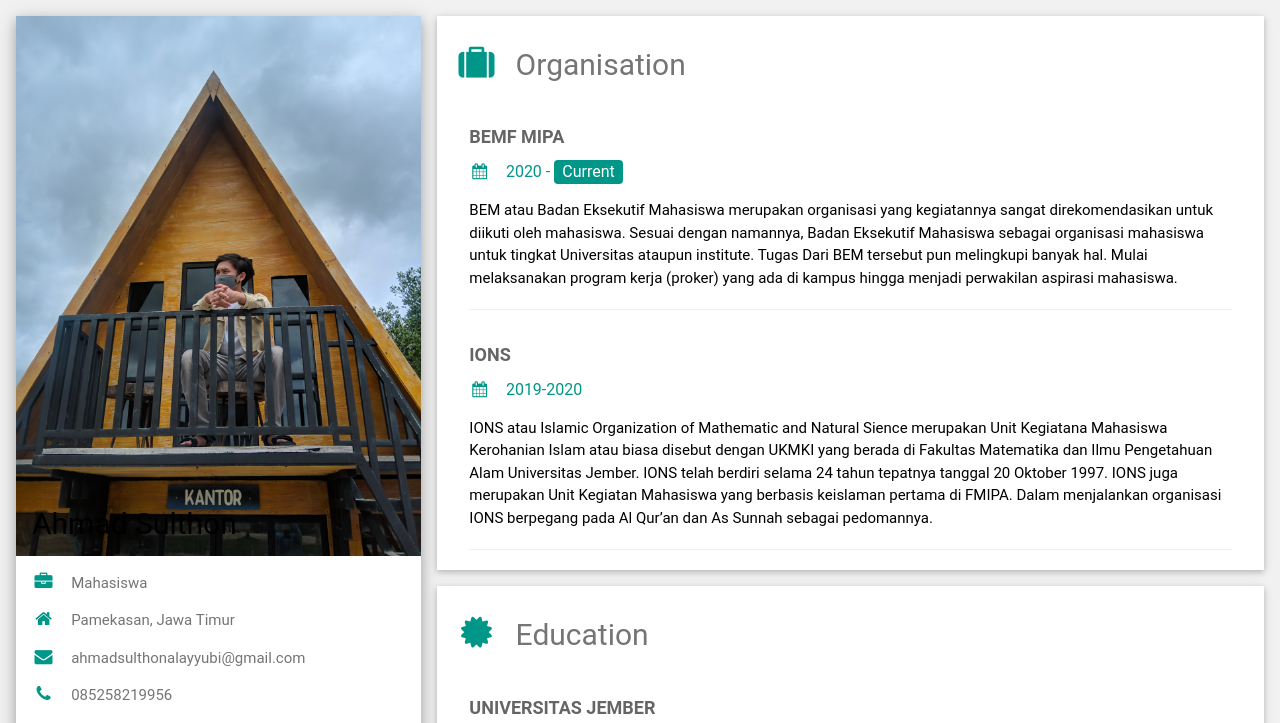
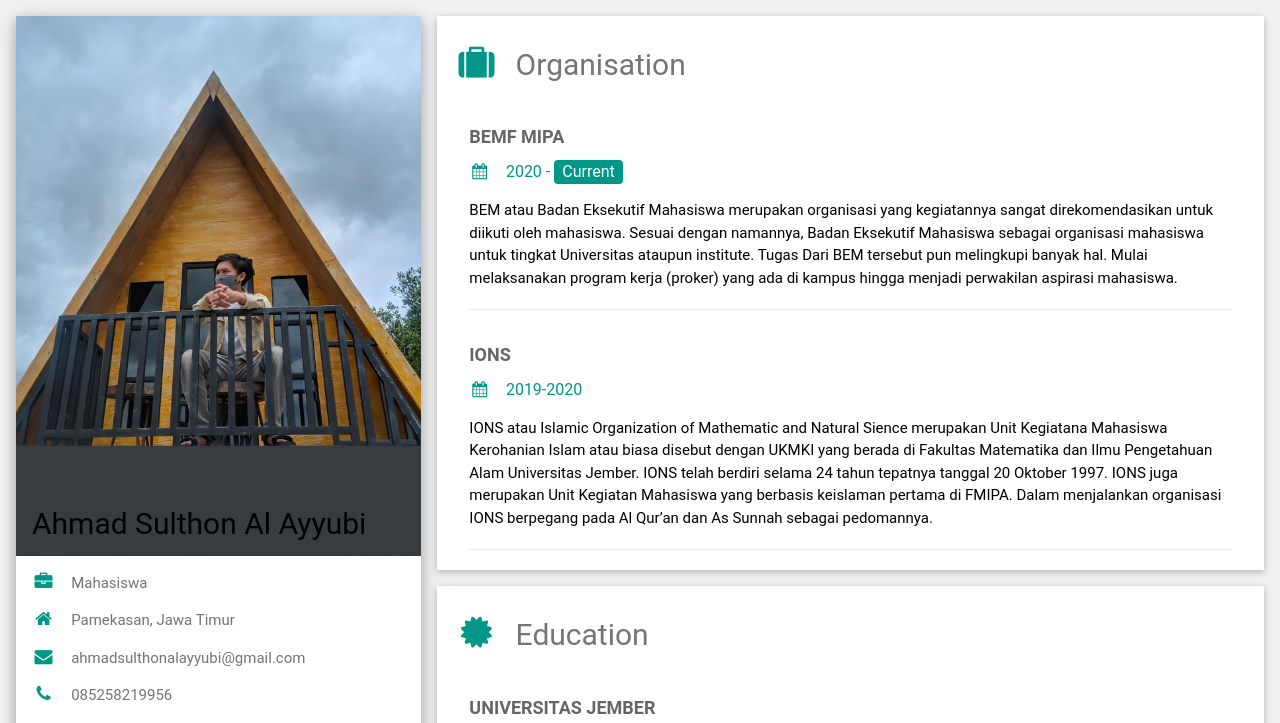
Before and after one commit to yuby123/anton12, a Django app: page / in a window 1280 px wide. Shown: the top 723 px of the page. Run offline with Django 3.2, Linux system fonts and the light colour scheme; some web fonts are replaced.

Commit message:
initial commite

```diff
--- a/main/templates/main/home.html
+++ b/main/templates/main/home.html
@@ -23,7 +23,7 @@ html,body,h1,h2,h3,h4,h5,h6 {font-family: "Roboto", sans-serif}
 <div class="w3-display-container">
 <img src="static/img/Perkap.jpg" style="width:100%" alt="Avatar">
 <div class="w3-display-bottomleft w3-container w3-text-black">
-<h2>Ahmad Sulthon</h2>
+<h2>Ahmad Sulthon Al Ayyubi</h2>
 </div>
 </div>
 <div class="w3-container">
```
Also changed, not shown: main/static/img/Perkap.jpg.
